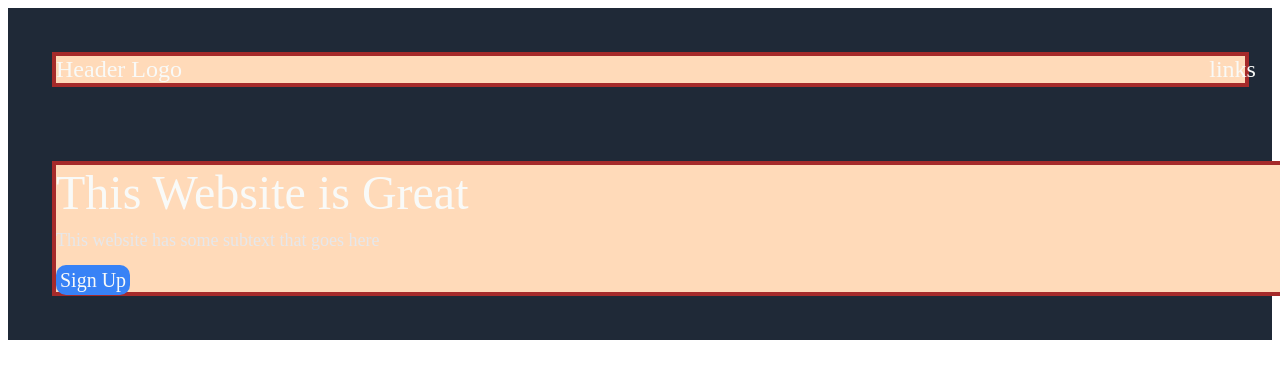
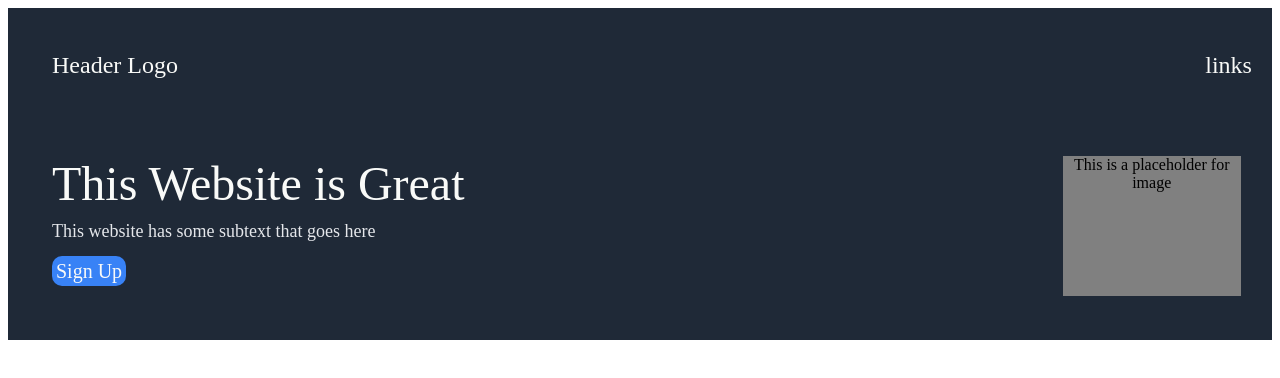
Before and after one commit to Paramveer432/Landing-Page-Odin, a plain HTML site: page index.html in a window 1280 px wide. Drawn offline with Linux system fonts and the light colour scheme.

Commit message:
added the place holder for image
can add image to place holder now

```diff
--- a/index.html
+++ b/index.html
@@ -15,8 +15,9 @@
 
         <div class="SecondLine">
             <span>This Website is Great</span>
+            <span1>This is a placeholder for image</span1>
             <p>This website has some subtext that goes here</p>
-            <span1>Sign Up</span1>
+            <span2>Sign Up</span2>
         </div>
 
 
--- a/styles.css
+++ b/styles.css
@@ -12,8 +12,6 @@
 }
 
 .Container1 div {
-    background: peachpuff;
-    border: 4px solid brown;
     margin: 28px;
     padding: 0px;
     float: right;
@@ -36,7 +34,7 @@
 .Container1 .SecondLine  {
    align-self: flex-start;
    float: right;
-   width: 100%;
+   width: 96.5%;
 }
 
 .Container1 .SecondLine p {
@@ -51,7 +49,16 @@
     color: #F9FAF8;
 }
 
+
 .Container1 .SecondLine span1 {
+    float: right;
+    text-align: center;
+    width:15%;
+    background-color: gray;
+    height: 140px;
+}
+
+.Container1 .SecondLine span2 {
     background-color: #3882F6;
     font-size: 20px;
     color: #F9FAF8;
```
